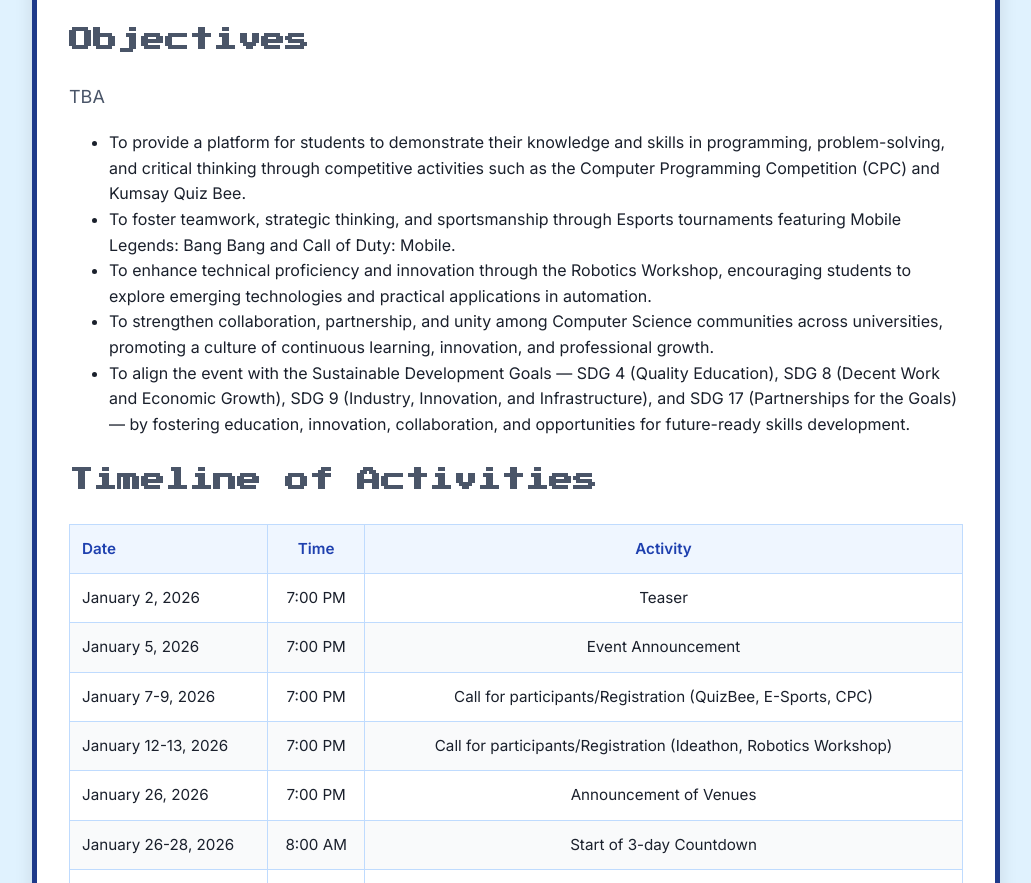
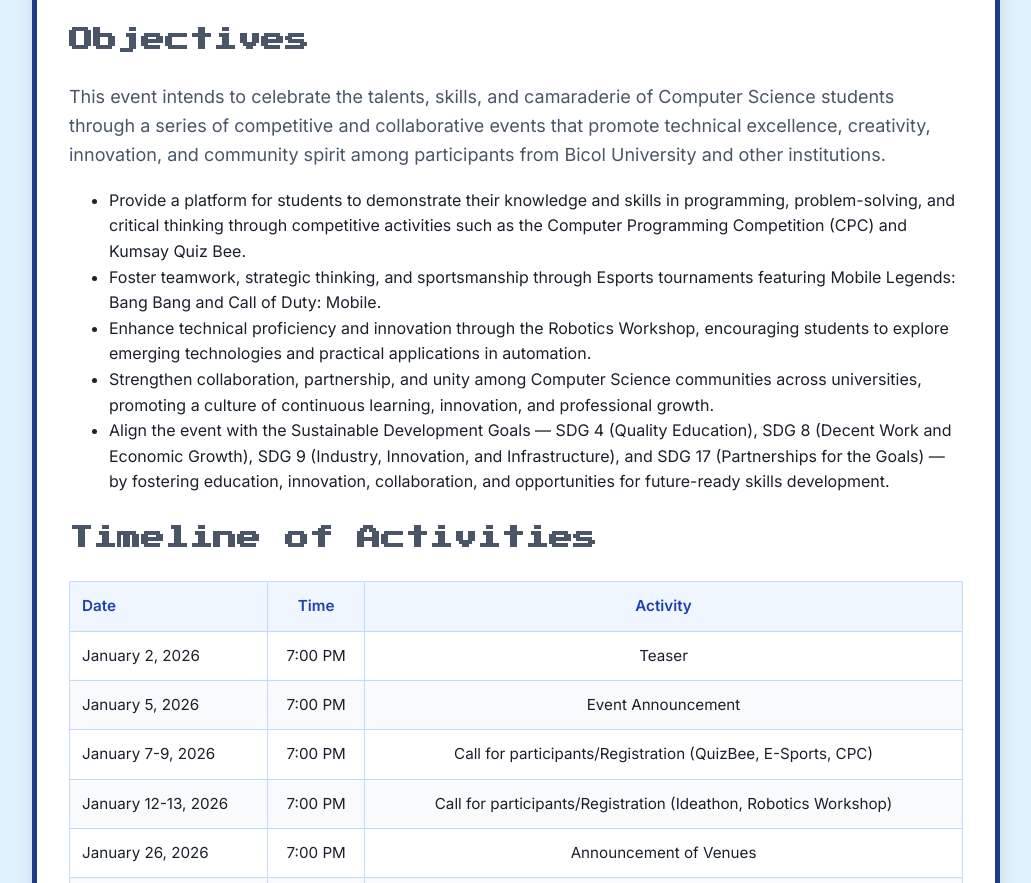
Before and after one commit to carlsanjose/buaccessprimer, a plain HTML site: page index.html in a window 1280 px wide. Shown: the part 2466-3349 px from the top of the page, without its empty margins (124-1155 px from the left). Drawn offline with Linux system fonts and the light colour scheme.

Commit message:
Update index.html
fixed the Objectives of the Kumsay Klash

```diff
--- a/index.html
+++ b/index.html
@@ -347,13 +347,13 @@
                 </div>
                 <div>
                     <h3 class="text-2xl font-semibold text-gray-700 mb-2 pixel-font">Objectives</h3>
-                    <p class="text-lg text-gray-700">TBA</p>
+                    <p class="text-lg text-gray-700">This event intends to celebrate the talents, skills, and camaraderie of Computer Science students through a series of competitive and collaborative events that promote technical excellence, creativity, innovation, and community spirit among participants from Bicol University and other institutions.</p>
 					<ul>
-						<li>To provide a platform for students to demonstrate their knowledge and skills in programming, problem-solving, and critical thinking through competitive activities such as the Computer Programming Competition (CPC) and Kumsay Quiz Bee. </li>
-						<li>To foster teamwork, strategic thinking, and sportsmanship through Esports tournaments featuring Mobile Legends: Bang Bang and Call of Duty: Mobile.</li>
-						<li>To enhance technical proficiency and innovation through the Robotics Workshop, encouraging students to explore emerging technologies and practical applications in automation.</li>
-						<li>To strengthen collaboration, partnership, and unity among Computer Science communities across universities, promoting a culture of continuous learning, innovation, and professional growth.</li>
-						<li>To align the event with the Sustainable Development Goals — SDG 4 (Quality Education), SDG 8 (Decent Work and Economic Growth), SDG 9 (Industry, Innovation, and Infrastructure), and SDG 17 (Partnerships for the Goals) — by fostering education, innovation, collaboration, and opportunities for future-ready skills development.</li>
+						<li>Provide a platform for students to demonstrate their knowledge and skills in programming, problem-solving, and critical thinking through competitive activities such as the Computer Programming Competition (CPC) and Kumsay Quiz Bee. </li>
+						<li>Foster teamwork, strategic thinking, and sportsmanship through Esports tournaments featuring Mobile Legends: Bang Bang and Call of Duty: Mobile.</li>
+						<li>Enhance technical proficiency and innovation through the Robotics Workshop, encouraging students to explore emerging technologies and practical applications in automation.</li>
+						<li>Strengthen collaboration, partnership, and unity among Computer Science communities across universities, promoting a culture of continuous learning, innovation, and professional growth.</li>
+						<li>Align the event with the Sustainable Development Goals — SDG 4 (Quality Education), SDG 8 (Decent Work and Economic Growth), SDG 9 (Industry, Innovation, and Infrastructure), and SDG 17 (Partnerships for the Goals) — by fostering education, innovation, collaboration, and opportunities for future-ready skills development.</li>
 					</ul>
                 </div>
 				<div>
```
